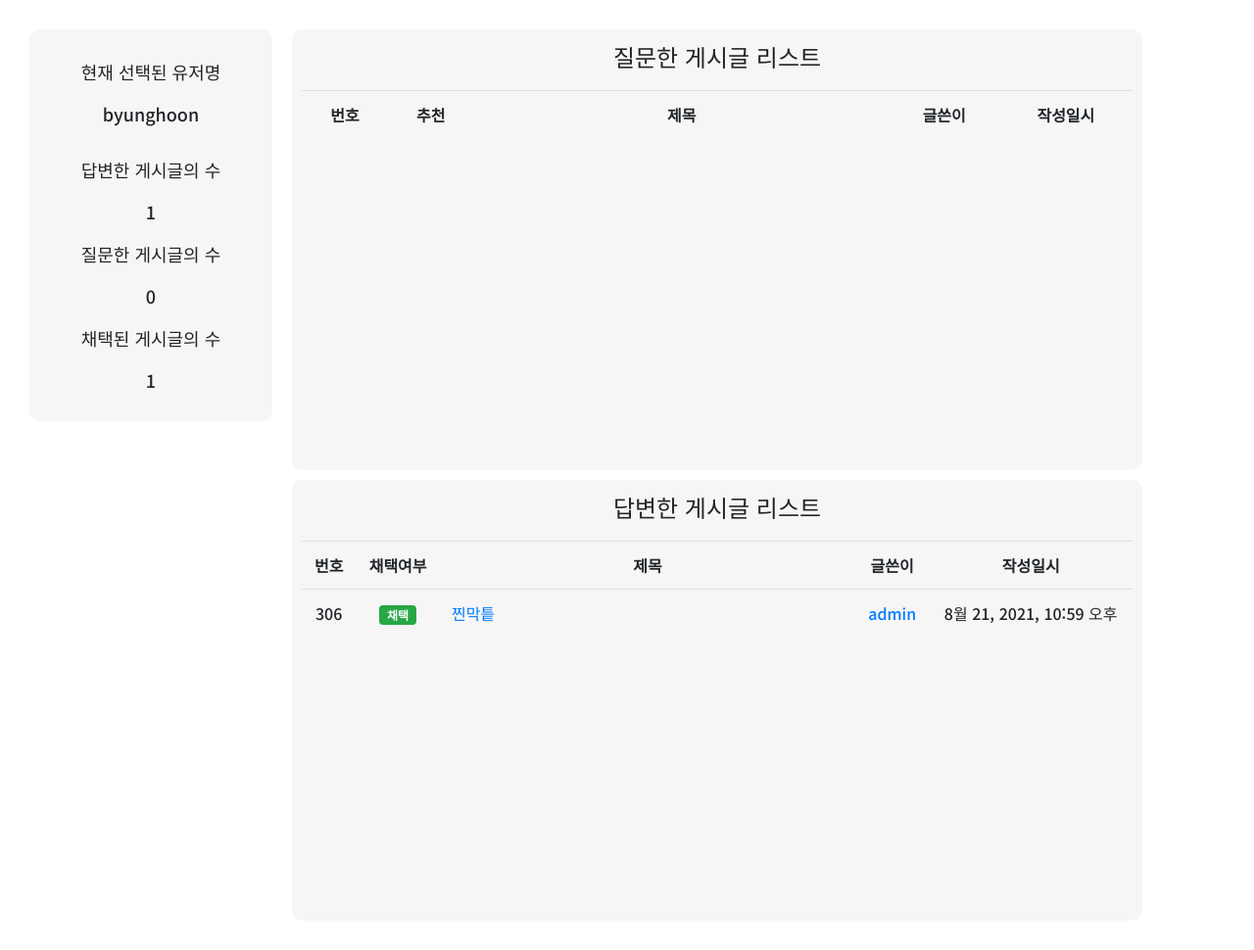
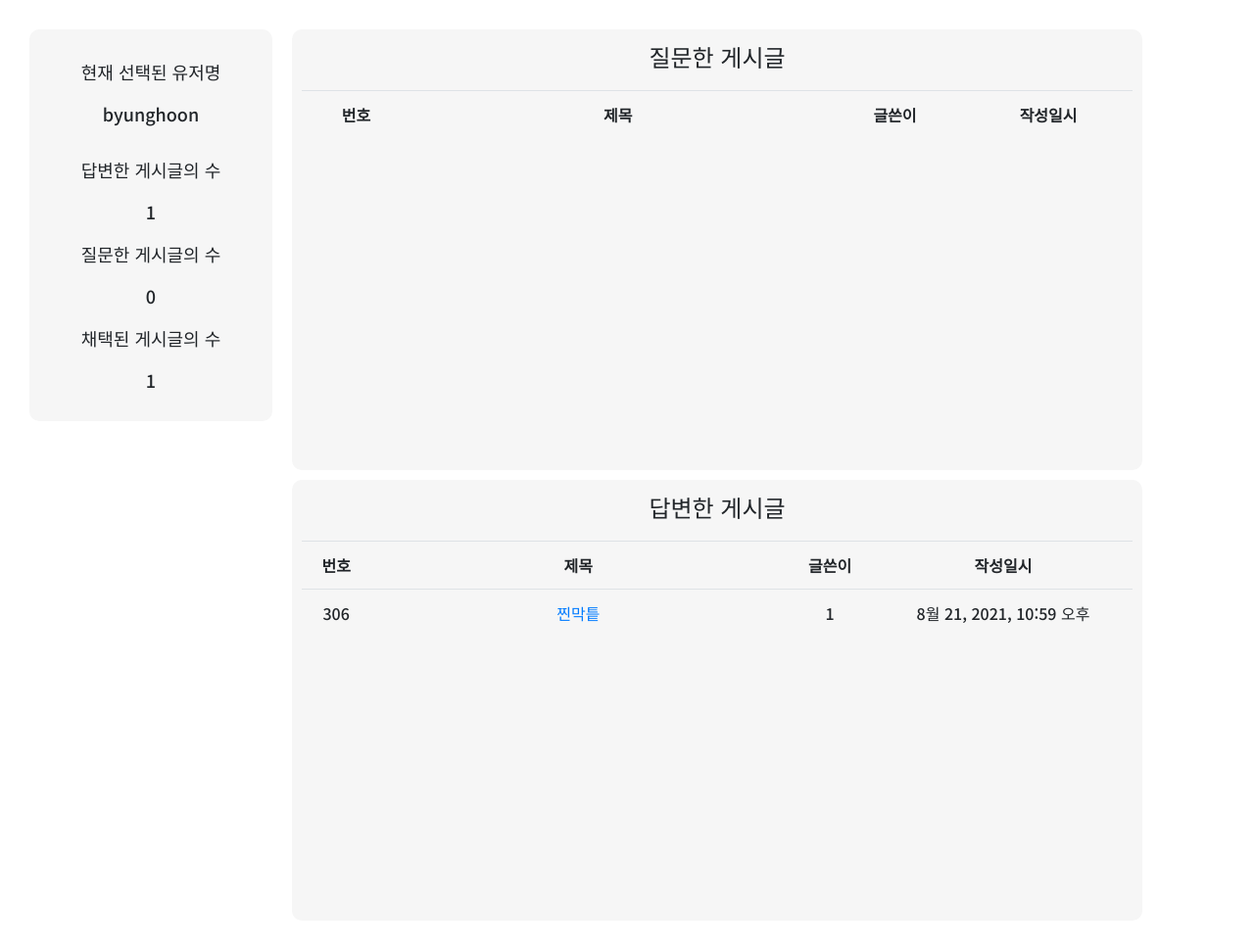
Before and after one commit to nbalance97/DjangoProject, a Django app: page /common/profile/3 in a window 1280 px wide. Shown: the part 57-1027 px from the top of the page at 98% size. Run offline with Django 3.2, Linux system fonts and the light colour scheme; data comes from the database, SQL or seed files in the repository; lists and menus that the app fills with data are empty; some libraries are stand-ins or nearby versions.

Commit message:
프로필 페이지 중복 게시글 제거

```diff
--- a/common/views.py
+++ b/common/views.py
@@ -5,9 +5,12 @@
 from django.contrib.auth.models import User
 from braces.views import LoginRequiredMixin, UserPassesTestMixin
 
-from pybo.models import Answer
+from django.db.models import Count
+
+from pybo.models import Answer, Question
 
 from django.views.generic import UpdateView, DetailView
+from django.core.paginator import Paginator
 
 from common.forms import UserForm, UserModifyForm
 
@@ -60,5 +63,17 @@
     def get_context_data(self, **kwargs):
         queryset = super().get_context_data(**kwargs)
         target_user = self.get_object()
+
+        questions_page = self.request.GET.get('questions_page', 1)
+        answer_page = self.request.GET.get('answer_page', 1)
+
+        question_paginator = Paginator(target_user.author_question.all().order_by('id'), 6)
+
+        answer_question = target_user.author_answer.values('question').distinct()
+        answer_question = Question.objects.filter(id__in=answer_question)
+        answer_paginator = Paginator(answer_question, 6)
+
         queryset["total_accepted"] = Answer.objects.filter(author=target_user, accepted=True).count()
+        queryset['target_questions'] = question_paginator.get_page(questions_page)
+        queryset['target_answered_questions'] = answer_paginator.get_page(answer_page)
         return queryset
--- a/pybo/models.py
+++ b/pybo/models.py
@@ -25,6 +25,9 @@
     create_date = models.DateTimeField()
     voter = models.ManyToManyField(User, related_name='voter_answer')
 
+    def __str__(self):
+        return "" + str(self.id)
+
 
 class Comment(models.Model):
     author = models.ForeignKey(User, on_delete=models.CASCADE)
--- a/templates/common/profile.html
+++ b/templates/common/profile.html
@@ -14,26 +14,18 @@
         </div>
         <div class="question_box">
             <div class="enrolled-question" style="padding: 10px; overflow: auto;">
-                <p style="text-align: center; font-size:24px;">질문한 게시글 리스트</p>
+                <p style="text-align: center; font-size:24px;">질문한 게시글</p>
                 <table class="table">
                     <tr>
                         <th>번호</th>
-                        <th>추천</th>
                         <th style="width:50%">제목</th>
                         <th>글쓴이</th>
                         <th>작성일시</th>
                     </tr>
-                    {% for question in target_user.author_question.all %}
+                    {% for question in target_questions.object_list %}
                         <tr>
                             <td>{{ question.id }}</td>
-                            <td>
-                                {% if question.voter.all.count > 0 %}
-                                <span class="badge badge-warning px-2 py-1">
-                                    {{ question.voter.all.count }}
-                                </span>
-                                {% endif %}
-                            </td>
-                            <td class="text-left">
+                            <td class="text-center">
                                 <a href="{% url 'pybo:detail' question.id %}">
                                     {{question.subject}}
                                 </a>
@@ -45,30 +37,24 @@
                 </table>
             </div>
             <div class="answered-question" style="padding: 10px; overflow: scroll;">
-                <p style="text-align: center; font-size:24px;">답변한 게시글 리스트</p>
+                <p style="text-align: center; font-size:24px;">답변한 게시글</p>
                 <table class="table">
                     <tr>
                         <th>번호</th>
-                        <th>채택여부</th>
                         <th style="width:50%">제목</th>
                         <th>글쓴이</th>
                         <th>작성일시</th>
                     </tr>
-                    {% for answer in target_user.author_answer.all %}
+                    {% for answer in target_answered_questions.object_list %}
                         <tr>
-                            <td>{{ answer.question.id }}</td>
-                            <td>
-                                {% if answer.accepted %}
-                                <span class="badge badge-success px-2 py-1">채택</span>
-                                {% endif %}
-                            </td>
-                            <td class="text-left">
-                                <a href="{% url 'pybo:detail' answer.question.id %}">
-                                    {{answer.question.subject}}
+                            <td>{{ answer.id }}</td>
+                            <td class="text-center">
+                                <a href="{% url 'pybo:detail' answer.id %}">
+                                    {{answer.subject}}
                                 </a>
                             </td>
-                            <td><a href="{% url 'common:profile_view' answer.question.author.id %}">{{answer.question.author.username}}</a></td>
-                            <td>{{answer.question.create_date}}</td>
+                            <td>{{answer.author.id}}</td>
+                            <td>{{answer.create_date}}</td>
                         </tr>
                     {% endfor %}
                 </table>
```
